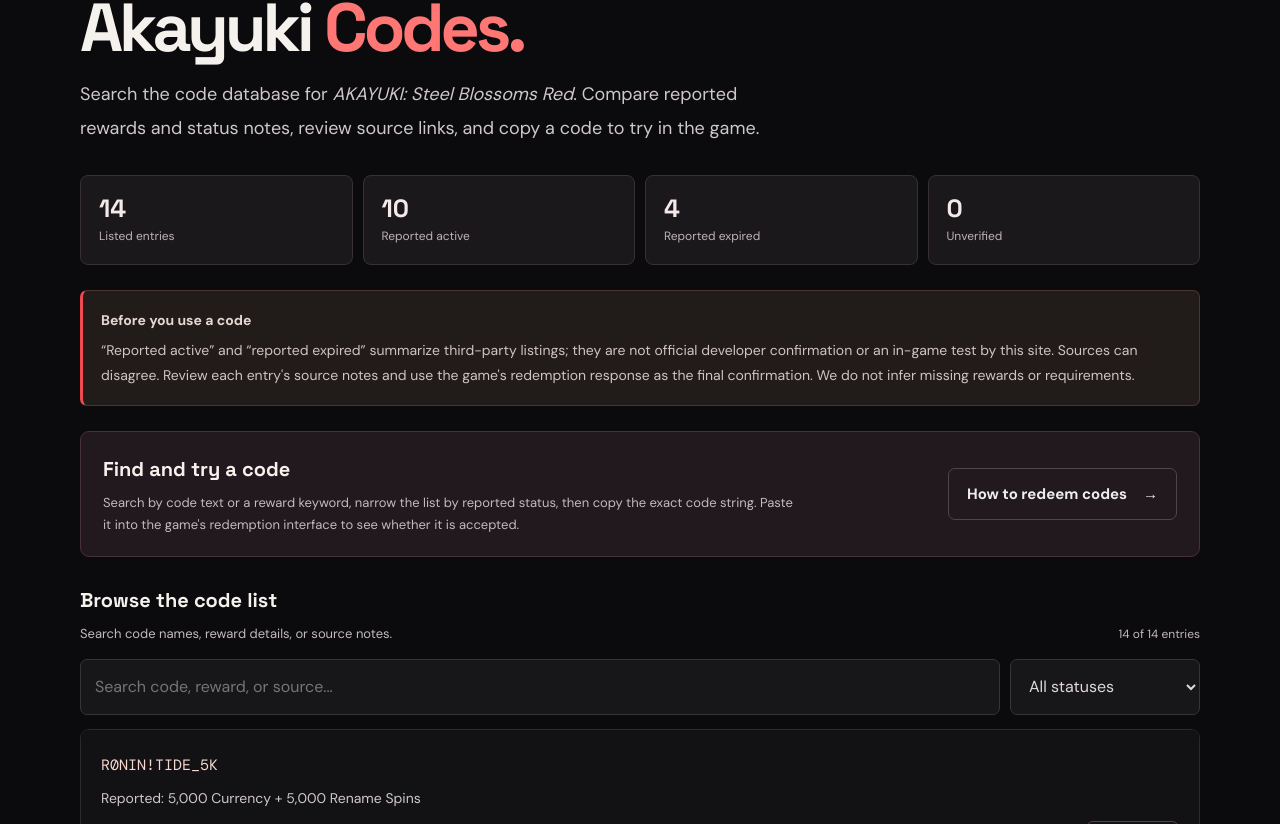
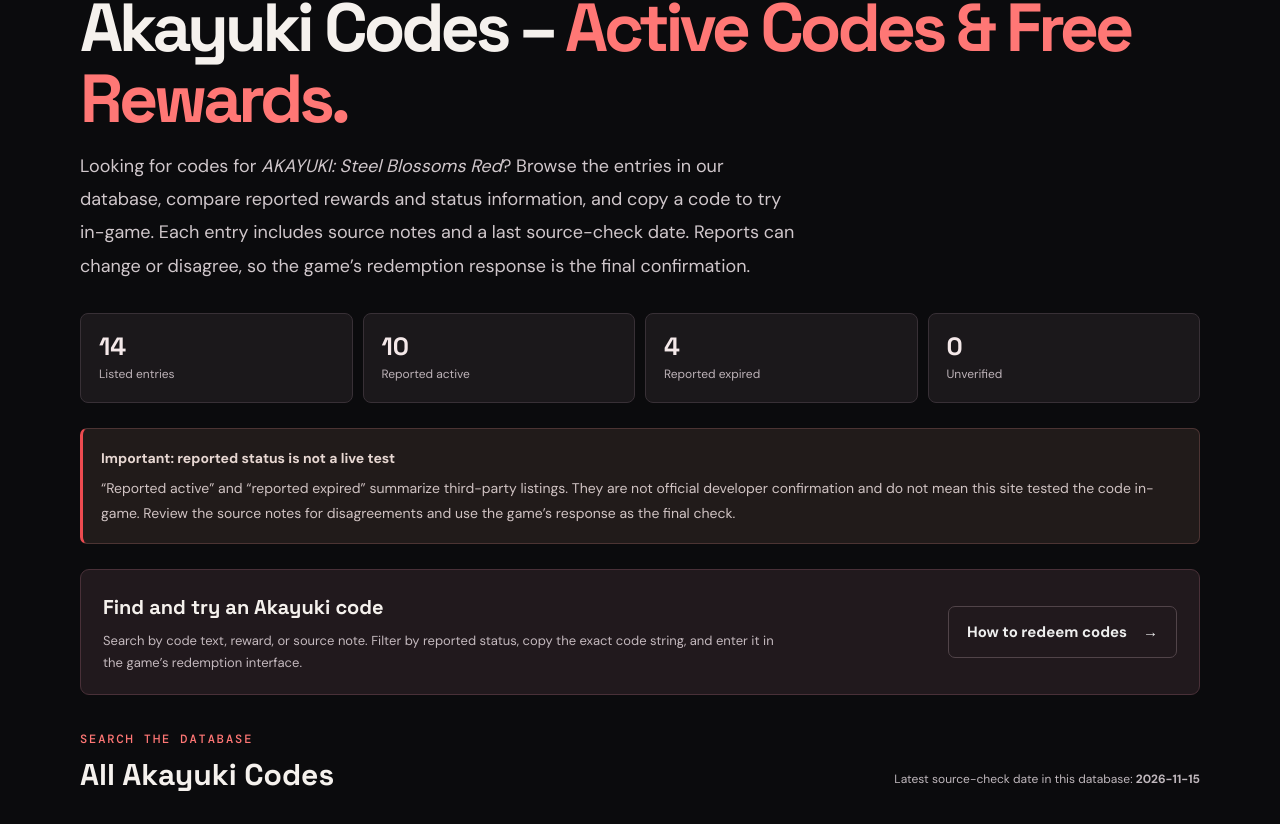
Before and after one commit to donnyhuang1990/akayuki-codes-hub, a Next.js app: page /codes in a window 1280 px wide. Shown: the part 196-1020 px from the top of the page. Built offline with nearby package versions, Linux system fonts and the light colour scheme.

Commit message:
Improve Akayuki codes page SEO content and FAQs (#3)
* Improve Akayuki codes page SEO content and FAQs

* Style Akayuki codes page FAQ and content sections

```diff
--- a/app/codes/page.tsx
+++ b/app/codes/page.tsx
@@ -4,21 +4,68 @@ import CodeList from '@/components/CodeList';
 import { codes } from '@/lib/codes';
 
 export const metadata: Metadata = {
-  title: 'Akayuki Codes – Search Codes, Rewards & Status',
-  description: 'Search the AKAYUKI: Steel Blossoms Red code database. Browse reported active and expired codes, compare rewards, check source notes, and copy codes to try in-game.',
-  alternates: { canonical: '/codes/' }
+  title: {
+    absolute: 'Akayuki Codes – Active Codes & Free Rewards',
+  },
+  description:
+    'Browse AKAYUKI: Steel Blossoms Red codes, compare reported rewards and status sources, and copy codes to try in-game. Includes source notes and review dates.',
+  alternates: { canonical: '/codes/' },
 };
+
+const faqs = [
+  {
+    question: 'What are the latest Akayuki codes?',
+    answer:
+      'The code list above contains the entries currently recorded in this database. Check each entry’s reported status and source notes before trying it, because third-party listings can become outdated or disagree.',
+  },
+  {
+    question: 'How do I redeem Akayuki codes?',
+    answer:
+      'Copy the exact code, open AKAYUKI: Steel Blossoms Red in Roblox, and enter it in the experience’s code redemption interface. Menu locations can change; see our redemption guide for the available instructions and limitations.',
+  },
+  {
+    question: 'Why is my Akayuki code not working?',
+    answer:
+      'Check for typing errors, extra spaces, a previously redeemed code, an expired promotion, or a mismatch between the experience and the code. A third-party active listing is not a guarantee that the game will accept a code.',
+  },
+  {
+    question: 'Are Akayuki codes case-sensitive?',
+    answer:
+      'Third-party guides report that codes may be case-sensitive. Copy the exact spelling, capitalization, numbers, and punctuation shown in the database rather than retyping it.',
+  },
+  {
+    question: 'Can this website verify codes in-game?',
+    answer:
+      'No. This website records information from the sources linked on each entry. The Code Checker searches this site’s local database; it does not connect to Roblox or test redemption on your account. The in-game response is the final confirmation.',
+  },
+  {
+    question: 'How often is this page updated?',
+    answer:
+      'We review the third-party source information available for listed entries and display a last source-check date on each code. We do not promise a fixed release or update schedule, and a review date does not mean the code was tested in-game.',
+  },
+];
 
 export default function CodesPage() {
   const activeCount = codes.filter((item) => item.status === 'reported-active').length;
   const expiredCount = codes.filter((item) => item.status === 'reported-expired').length;
   const unverifiedCount = codes.filter((item) => item.status === 'unverified').length;
+  const latestSourceCheck = codes
+    .map((item) => item.lastChecked)
+    .filter(Boolean)
+    .sort()
+    .at(-1);
 
   return (
     <div className="container page-wrap">
-      <div className="eyebrow">THE DATABASE</div>
-      <h1 className="page-title">Akayuki <span>Codes.</span></h1>
-      <p className="page-intro">Search the code database for <em>AKAYUKI: Steel Blossoms Red</em>. Compare reported rewards and status notes, review source links, and copy a code to try in the game.</p>
+      <div className="eyebrow">AKAYUKI REWARDS DATABASE</div>
+      <h1 className="page-title">Akayuki Codes – <span>Active Codes &amp; Free Rewards.</span></h1>
+      <p className="page-intro">
+        Looking for codes for <em>AKAYUKI: Steel Blossoms Red</em>? Browse the
+        entries in our database, compare reported rewards and status information,
+        and copy a code to try in-game. Each entry includes source notes and a
+        last source-check date. Reports can change or disagree, so the game’s
+        redemption response is the final confirmation.
+      </p>
 
       <div className="codes-summary" aria-label="Code database summary">
         <div><strong>{codes.length}</strong><span>Listed entries</span></div>
@@ -28,31 +75,106 @@ export default function CodesPage() {
       </div>
 
       <div className="notice">
-        <strong>Before you use a code</strong>
-        <p>“Reported active” and “reported expired” summarize third-party listings; they are not official developer confirmation or an in-game test by this site. Sources can disagree. Review each entry's source notes and use the game's redemption response as the final confirmation. We do not infer missing rewards or requirements.</p>
+        <strong>Important: reported status is not a live test</strong>
+        <p>
+          “Reported active” and “reported expired” summarize third-party listings.
+          They are not official developer confirmation and do not mean this site
+          tested the code in-game. Review the source notes for disagreements and
+          use the game’s response as the final check.
+        </p>
       </div>
 
       <section className="codes-howto" aria-labelledby="codes-howto-title">
         <div>
-          <h2 id="codes-howto-title">Find and try a code</h2>
-          <p>Search by code text or a reward keyword, narrow the list by reported status, then copy the exact code string. Paste it into the game's redemption interface to see whether it is accepted.</p>
+          <h2 id="codes-howto-title">Find and try an Akayuki code</h2>
+          <p>
+            Search by code text, reward, or source note. Filter by reported
+            status, copy the exact code string, and enter it in the game’s
+            redemption interface.
+          </p>
         </div>
-        <Link className="button button-ghost" href="/guides/how-to-redeem/">How to redeem codes <span>→</span></Link>
+        <Link className="button button-ghost" href="/guides/how-to-redeem/">
+          How to redeem codes <span>→</span>
+        </Link>
       </section>
 
-      <CodeList items={codes} />
+      <section aria-labelledby="all-codes-title">
+        <div className="codes-section-heading">
+          <div>
+            <div className="eyebrow">SEARCH THE DATABASE</div>
+            <h2 id="all-codes-title">All Akayuki Codes</h2>
+          </div>
+          {latestSourceCheck && (
+            <p>Latest source-check date in this database: <strong>{latestSourceCheck}</strong></p>
+          )}
+        </div>
+        <CodeList items={codes} />
+      </section>
 
       <section className="content-block codes-reference">
-        <h2>How to read code statuses</h2>
-        <p><strong>Reported active</strong> means one or more third-party sources list the code as active. Conflicting reports are noted where found; this label is not a guarantee.</p>
-        <p><strong>Reported expired</strong> means one or more sources list the code as expired or inactive. It does not mean this site observed a failed redemption.</p>
-        <p><strong>Unverified</strong> means the available evidence is not sufficient to assign a reliable status.</p>
-        <h2>Where do new codes come from?</h2>
-        <p>Official game and developer announcements are the preferred evidence. Third-party trackers and player reports are secondary sources and are identified as such. We record source links and the date each entry was checked. If you spot an error, use the <Link href="/contact/">contact page</Link> to send a correction.</p>
+        <h2>How we label Akayuki code statuses</h2>
+        <p>
+          <strong>Reported active</strong> means one or more linked third-party
+          sources list the code as active. If sources disagree, the entry’s
+          source note describes the disagreement where known. This label is not
+          a promise that the code will work.
+        </p>
+        <p>
+          <strong>Reported expired</strong> means one or more linked sources list
+          the code as expired or inactive. It does not mean this site observed a
+          failed redemption.
+        </p>
+        <p>
+          <strong>Unverified</strong> means the available source information is
+          not sufficient to assign a reliable reported status.
+        </p>
+
+        <h2>Where does the code information come from?</h2>
+        <p>
+          Each code entry links to the third-party pages used for its source
+          comparison. Official game or developer announcements are preferable
+          evidence when available. Third-party trackers are secondary sources
+          and may differ in status, spelling, or reward details. We identify
+          those differences rather than treating one listing as an in-game test.
+        </p>
+        <p>
+          The date shown beside a code is the date its source information was
+          last checked. It is not the date the developer released the code, and
+          it does not indicate a successful redemption test.
+        </p>
+
         <div className="codes-next-step">
-          <strong>Looking for a specific code?</strong>
-          <p>Try the local database lookup tool. It checks whether a code has an entry here; it does not query Roblox or verify redemption live.</p>
-          <Link className="text-link" href="/code-checker/">Open the Akayuki Code Checker →</Link>
+          <strong>Looking up a specific code?</strong>
+          <p>
+            The Code Checker searches this website’s local database. It cannot
+            query Roblox, inspect your account, or verify redemption live.
+          </p>
+          <Link className="text-link" href="/code-checker/">
+            Open the Akayuki Code Checker →
+          </Link>
+        </div>
+      </section>
+
+      <section className="content-block codes-faq" aria-labelledby="codes-faq-title">
+        <h2 id="codes-faq-title">Akayuki Codes – Frequently Asked Questions</h2>
+        {faqs.map((faq) => (
+          <details className="codes-faq-item" key={faq.question}>
+            <summary>{faq.question}</summary>
+            <p>{faq.answer}</p>
+          </details>
+        ))}
+      </section>
+
+      <section className="codes-bottom-links" aria-label="Related Akayuki resources">
+        <div>
+          <strong>Need help redeeming a code?</strong>
+          <p>Follow the step-by-step instructions and review common redemption issues.</p>
+          <Link className="text-link" href="/guides/how-to-redeem/">Read the Akayuki redemption guide →</Link>
+        </div>
+        <div>
+          <strong>New to AKAYUKI?</strong>
+          <p>Explore the beginner guide and other player resources.</p>
+          <Link className="text-link" href="/guides/beginner-guide/">Read the beginner guide →</Link>
         </div>
       </section>
     </div>
--- a/app/globals.css
+++ b/app/globals.css
@@ -134,3 +134,19 @@ a:focus-visible, button:focus-visible, input:focus-visible, select:focus-visible
 .article-related{margin-top:22px;padding-top:14px;border-top:1px solid #3b3237;font-size:13px;color:#c4b9be}
 .article-related a{color:var(--red2);text-decoration:underline;text-underline-offset:3px}
 @media(max-width:700px){.guides-tools-panel{align-items:flex-start;flex-direction:column;padding:17px}.guides-tools-links,.article-cta-links{align-items:flex-start;flex-direction:column}}
+
+/* Codes page FAQ and content hierarchy */
+.codes-section-heading{display:flex;align-items:end;justify-content:space-between;gap:18px;margin:34px 0 14px}
+.codes-section-heading h2{font-family:'Space Grotesk',sans-serif;font-size:30px;line-height:1.2;margin:7px 0 0}
+.codes-section-heading>p{font-size:12px;color:#c0b8bd;margin:0 0 3px}
+.codes-faq{margin-top:48px}
+.codes-faq-item{border-bottom:1px solid var(--line);padding:17px 0}
+.codes-faq-item:first-of-type{border-top:1px solid var(--line)}
+.codes-faq-item summary{cursor:pointer;color:#f0e9e6;font-family:'Space Grotesk',sans-serif;font-size:17px;font-weight:600;line-height:1.5}
+.codes-faq-item summary::marker{color:var(--red2)}
+.codes-faq-item p{margin:10px 0 0;max-width:780px}
+.codes-bottom-links{display:grid;grid-template-columns:repeat(2,minmax(0,1fr));gap:14px;margin-top:34px}
+.codes-bottom-links>div{padding:20px;background:#19171a;border:1px solid #302a2e;border-radius:9px}
+.codes-bottom-links strong{font-family:'Space Grotesk',sans-serif;font-size:17px;color:#f1e5e7}
+.codes-bottom-links p{font-size:14px;line-height:1.75;color:#c0b8bd;margin:7px 0 12px}
+@media(max-width:700px){.codes-section-heading{align-items:flex-start;flex-direction:column;gap:7px}.codes-section-heading h2{font-size:26px}.codes-bottom-links{grid-template-columns:1fr}.codes-faq-item summary{font-size:16px}}
```
